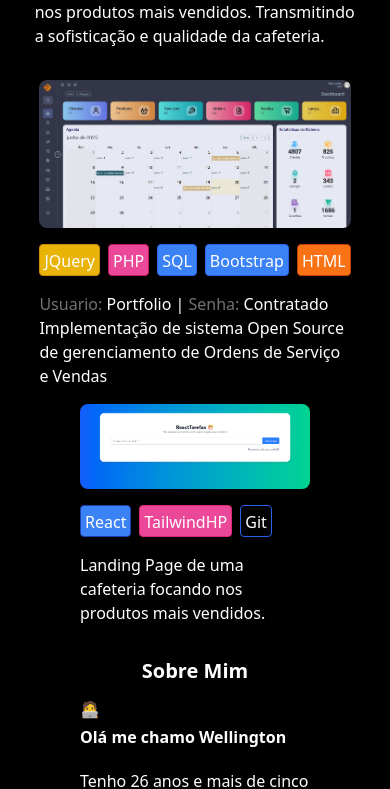
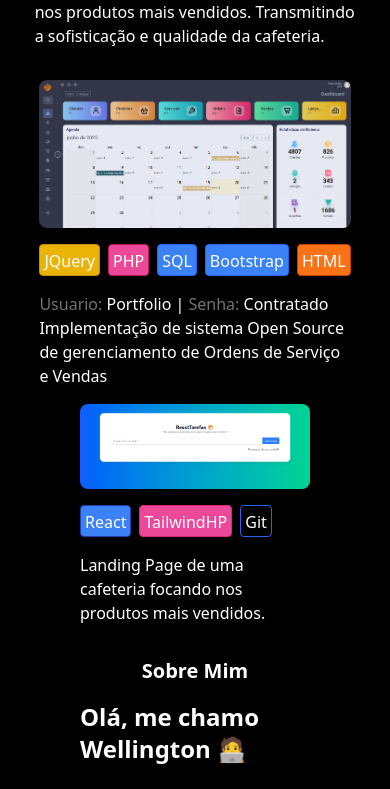
Before and after one commit to wells99/PerfilReact, a React (Vite) app: page / in a window 390 px wide. Shown: the part 1161-1950 px from the top of the page. Built offline with nearby package versions, Linux system fonts and the light colour scheme.

Commit message:
message ok

```diff
--- a/src/components/LandingPage.jsx
+++ b/src/components/LandingPage.jsx
@@ -9,12 +9,6 @@ import imagem2 from "../assets/persona(2).png"
 
 const LandingPage = () => {
 
-    console.log("/////////////////////////////////////////////////////////////////////////////////////////////////////")
-    console.log("Seja bem vindo")
-    console.log("Para uma melhor performace as renderizações dessa pagina são limitadas a uma quantidadeintencional")
-    console.log("Suficiente para ilustrar ao usuario mas não indeterminada para impactar em menos renderizações indesejadas")
-    console.log("Assim economizando recursos e tornando a pagina mais eficiente")
-    console.log("/////////////////////////////////////////////////////////////////////////////////////////////////////")
     // estado para controlar o índice da frase atual
     const [currentPhraseIndex, setCurrentPhraseIndex] = useState(1);
 
@@ -27,7 +21,7 @@ const LandingPage = () => {
             }
             setCurrentPhraseIndex((prevIndex) => (prevIndex + 1) % phrases.length);
             i++
-            console.log("Renderização atual:", i, " de 12: Renderização máxima");
+            console.log("Renderização atual:", i, " de 13");
             setTimeout(loopTime, 4000);
         }
 
@@ -167,8 +161,8 @@ const LandingPage = () => {
                     </div>
                     <div id="sobre" className="bg-black text-white lg:px-20 py-8 flex flex-col w-full text-left lg:w-3/4 gap-1 lg:gap-4">
                         <h2 className="text-xl font-bold text-center mb-2 ">Sobre Mim</h2>
-                        <span>🧑‍💻 </span><h3 className="pb-4 text-md font-semibold">Olá me chamo Wellington</h3>
-                       <div className="flex flex-col w- text-left gap-2">
+                        <span> </span><h3 className="pb-4 text-md font-semibold text-2xl">Olá, me chamo Wellington 🧑‍💻</h3>
+                       <div className="flex flex-col w- text-left gap-2 lg:text-lg">
                          <p>
                             Tenho 26 anos e mais de cinco anos de experiência em suporte técnico, atualmente adquirindo habilidades como Desenvolvedor Júnior com uma sólida trajetória em tecnologia e atendimento ao cliente.</p>
                         <p><span className="font-semibold">Fluente em inglês</span> e com experiencia em línguas derivadas do Latim
--- a/src/main.jsx
+++ b/src/main.jsx
@@ -3,7 +3,6 @@ import { createRoot } from 'react-dom/client'
 import App from "./App.jsx"
 
 createRoot(document.getElementById('root')).render(
-  <StrictMode>
+
     <App />
-  </StrictMode>,
 )
```
Also changed, not shown: src/App.jsx (+7 -0 lines).
